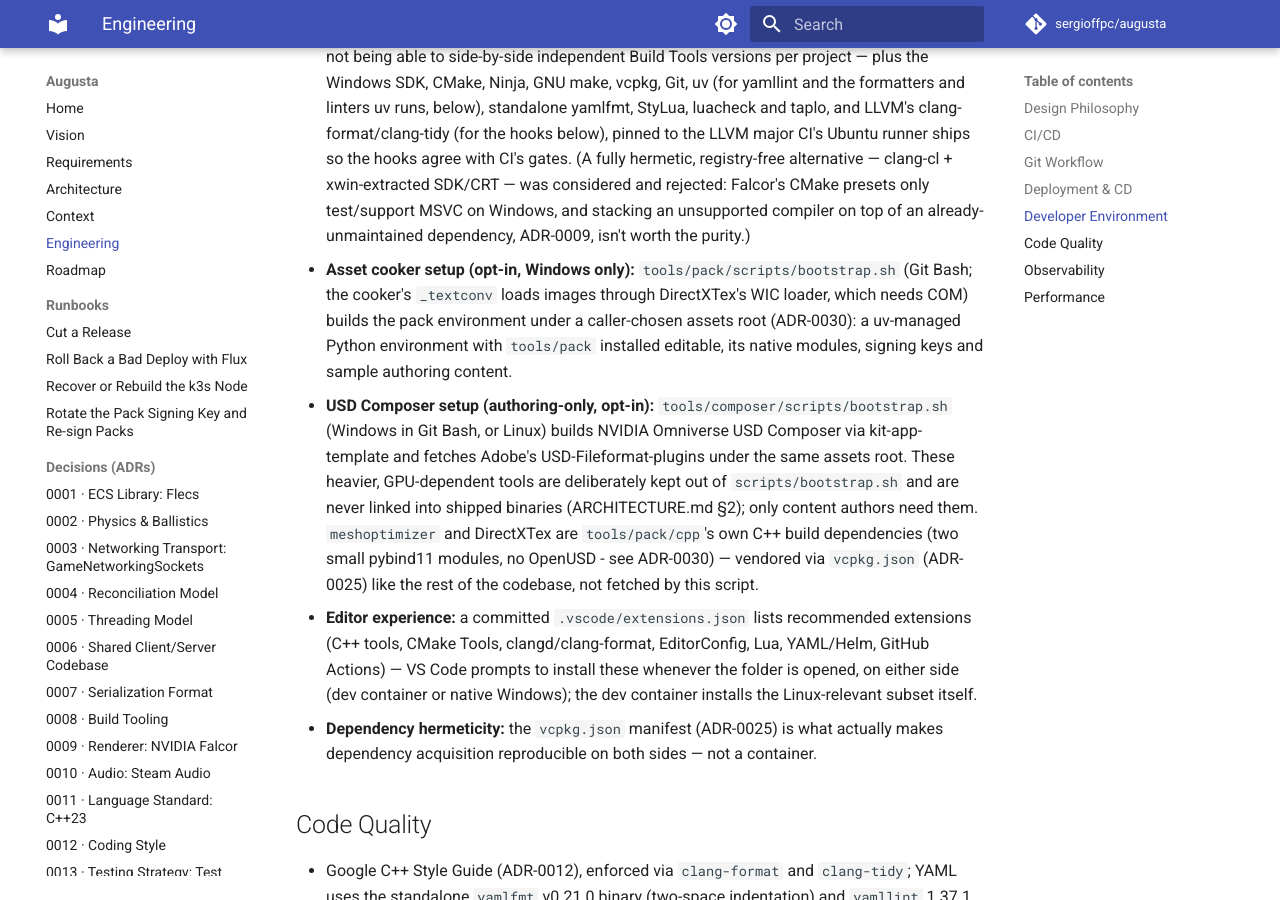
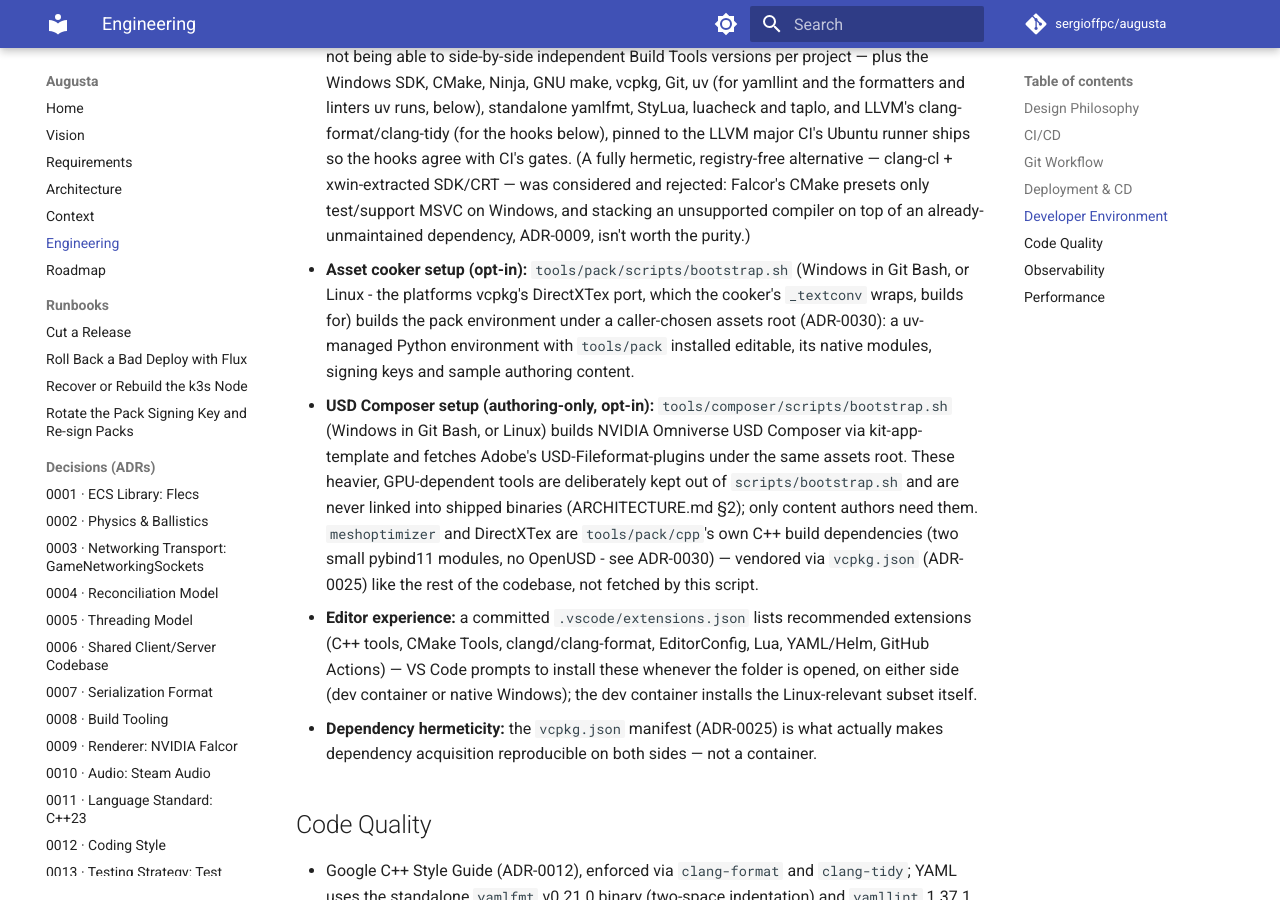
Before and after one commit to sergioffpc/augusta, an MkDocs documentation site: the page built from docs/ENGINEERING.md, in a window 1280 px wide and 900 px high, scrolled down 6358 px. Built offline with MkDocs 1.6.1 and Material for MkDocs 9.7.7, drawn with Linux system fonts in a browser that asks for light colours; comment, search, counter and statistics services are not loaded.

Commit message:
feat(pack): port the asset cooker to Linux
_textconv decodes PNG/JPEG with stb_image instead of DirectXTex's WIC
loader, so it needs no COM and builds on Linux, with one decoder and the
same output on both platforms (ADR-0017). tools/pack/cpp gains a linux
preset; the pack bootstrap accepts Linux; the assets root is found from
sys.prefix, since a Linux venv's python links outside it; CI cooks and
tests on Linux too, in a tools-linux job.

Closes #449

Co-Authored-By: Claude Opus 5.5 <noreply@anthropic.com>

```diff
--- a/docs/ENGINEERING.md
+++ b/docs/ENGINEERING.md
@@ -276,12 +276,12 @@ no self-hosted GitHub Actions runner in this pipeline).
   and rejected: Falcor's CMake presets only test/support MSVC on Windows, and
   stacking an unsupported compiler on top of an already-unmaintained dependency,
   ADR-0009, isn't worth the purity.)
-- **Asset cooker setup (opt-in, Windows only):**
-  `tools/pack/scripts/bootstrap.sh` (Git Bash; the cooker's `_textconv` loads
-  images through DirectXTex's WIC loader, which needs COM) builds the pack
-  environment under a caller-chosen assets root (ADR-0030): a uv-managed Python
-  environment with `tools/pack` installed editable, its native modules, signing
-  keys and sample authoring content.
+- **Asset cooker setup (opt-in):** `tools/pack/scripts/bootstrap.sh` (Windows in
+  Git Bash, or Linux - the platforms vcpkg's DirectXTex port, which the cooker's
+  `_textconv` wraps, builds for) builds the pack environment under a
+  caller-chosen assets root (ADR-0030): a uv-managed Python environment with
+  `tools/pack` installed editable, its native modules, signing keys and sample
+  authoring content.
 - **USD Composer setup (authoring-only, opt-in):**
   `tools/composer/scripts/bootstrap.sh` (Windows in Git Bash, or Linux) builds
   NVIDIA Omniverse USD Composer via kit-app-template and fetches Adobe's
```
Also changed, not shown: docs/adr/0017-texture-compression.md (+7 -0 lines), docs/adr/0030-asset-cooking-pipeline.md (+3 -3 lines), tools/README.md (+31 -14 lines), 10 other files.
